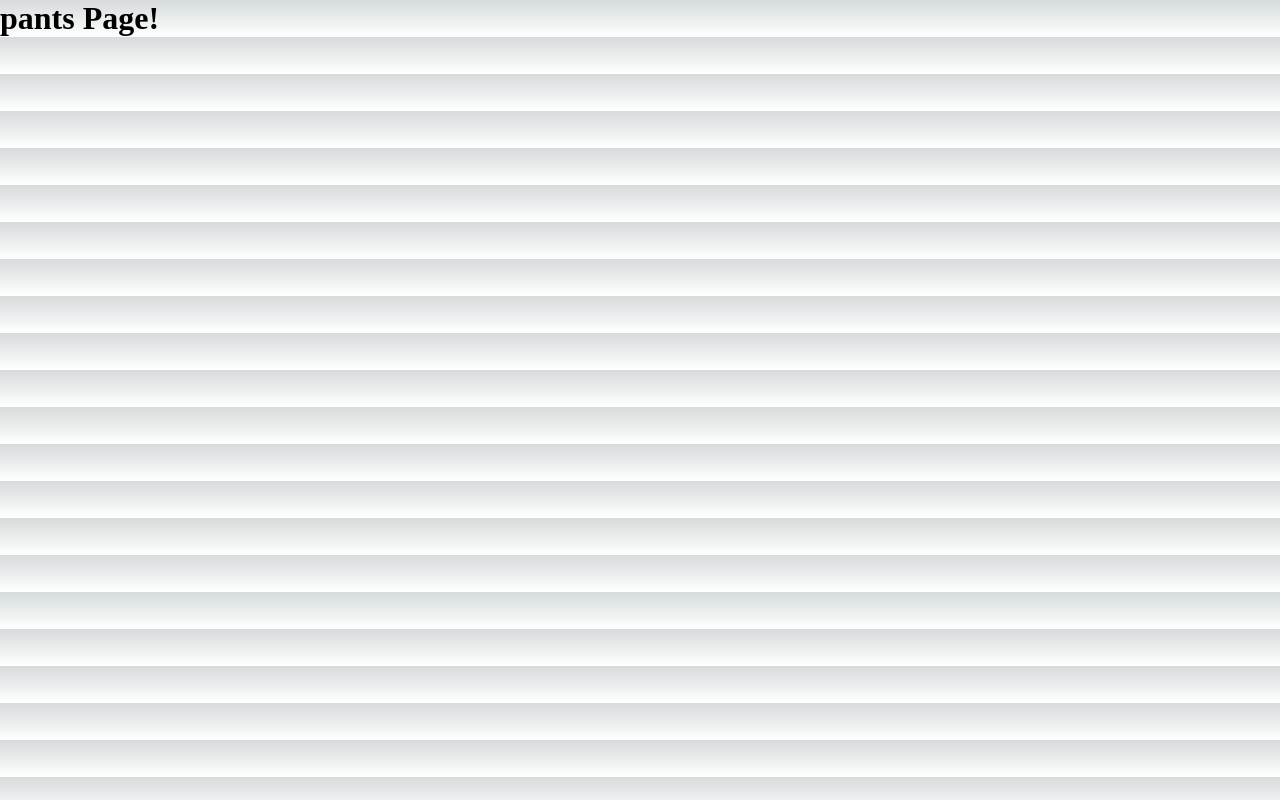
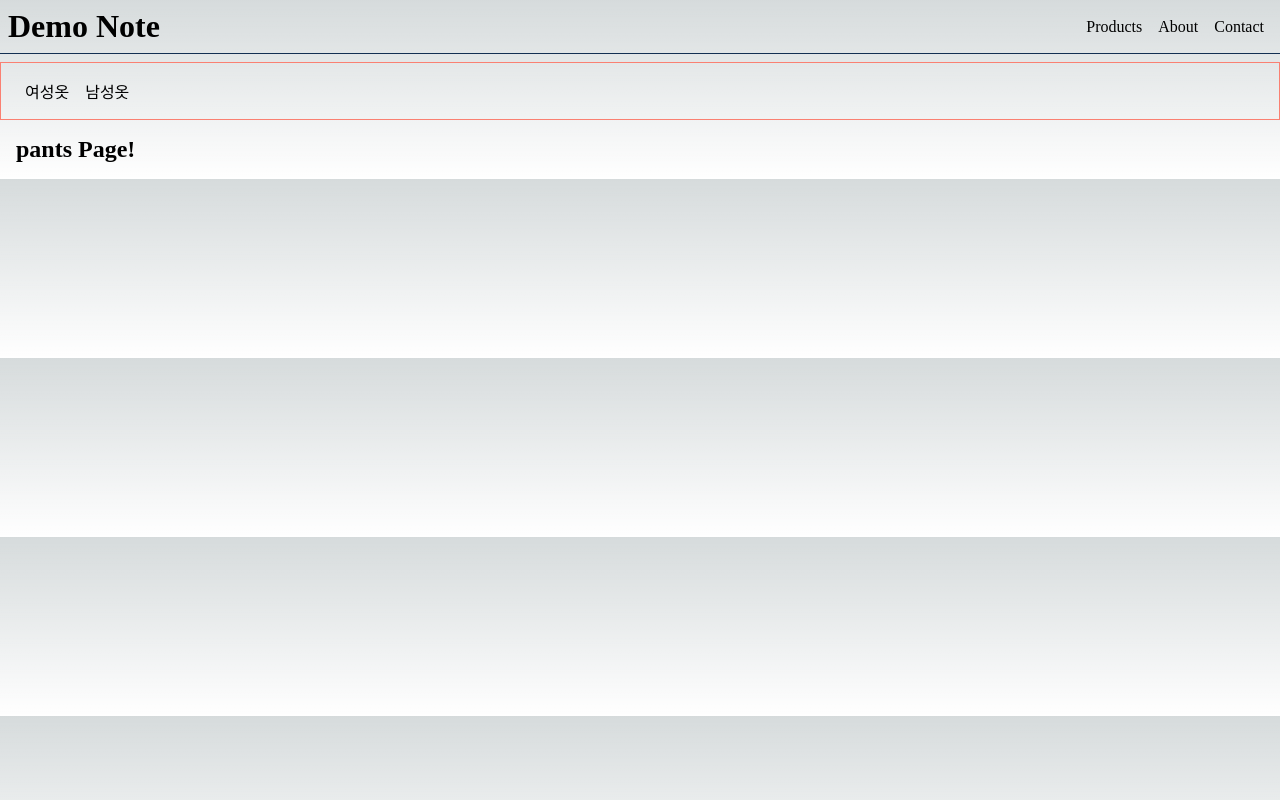
Before and after one commit to jy0813/next.js-13-page-study, a Next.js app: page /products/pants in a window 1280 px wide. Built offline with nearby package versions, Linux system fonts and the light colour scheme.

Commit message:
feat: layout 구성하기

```diff
--- /dev/null
+++ b/src/app/layout.module.css
@@ -0,0 +1,11 @@
+.header {
+  display: flex;
+  justify-content: space-between;
+  align-items: center;
+  padding: 8px;
+  border-bottom: 1px solid #132f52;
+}
+
+.nav a {
+  padding:0 8px;
+}
--- a/src/app/layout.tsx
+++ b/src/app/layout.tsx
@@ -1,4 +1,6 @@
 import './globals.css'
+import styles from './layout.module.css'
+import Link from "next/link";
 
 export default function RootLayout({
   children,
@@ -12,7 +14,17 @@ export default function RootLayout({
         head.tsx. Find out more at https://beta.nextjs.org/docs/api-reference/file-conventions/head
       */}
       <head />
-      <body>{children}</body>
+      <body>
+        <header className={styles.header}>
+          <h1>Demo Note</h1>
+          <nav className={styles.nav}>
+            <Link href="/products">Products</Link>
+            <Link href="/about">About</Link>
+            <Link href="/contact">Contact</Link>
+          </nav>
+        </header>
+        {children}
+      </body>
     </html>
   )
 }
--- a/src/app/page.tsx
+++ b/src/app/page.tsx
@@ -6,7 +6,6 @@ import {notFound} from "next/navigation";
 const inter = Inter({ subsets: ['latin'] })
 
 export default function Home() {
-  notFound();
   return (
     <h1>홈페이지</h1>
   )
--- /dev/null
+++ b/src/app/products/lauout.module.css
@@ -0,0 +1,13 @@
+.nav {
+  padding: 16px;
+  margin-top: 8px;
+  border:1px solid salmon;
+}
+
+.nav a {
+  padding: 0 8px;
+}
+
+.product {
+  padding: 16px;
+}
--- /dev/null
+++ b/src/app/products/layout.tsx
@@ -0,0 +1,21 @@
+import React from 'react';
+import styles from './lauout.module.css'
+import Link from "next/link";
+
+const ProductLayout = ({children}: {
+  children: React.ReactNode
+}) => {
+  return (
+      <>
+        <nav className={styles.nav}>
+          <Link href="/products/man">여성옷</Link>
+          <Link href="/products/women">남성옷</Link>
+        </nav>
+        <section className={styles.product}>
+          {children}
+        </section>
+      </>
+  );
+};
+
+export default ProductLayout;
--- a/src/app/products/page.tsx
+++ b/src/app/products/page.tsx
@@ -1,9 +1,15 @@
 import React from 'react';
+import Link from "next/link";
+
+const products = ['shirt', 'pants', 'skirt', 'shoes'];
 
 const Page = () => {
   return (
       <div>
         <h1>products Page!</h1>
+        <ul>
+          {products.map((product, index) => <li key={index}><Link href={`products/${product}`}>{product}</Link></li>)}
+        </ul>
       </div>
   );
 };
```
